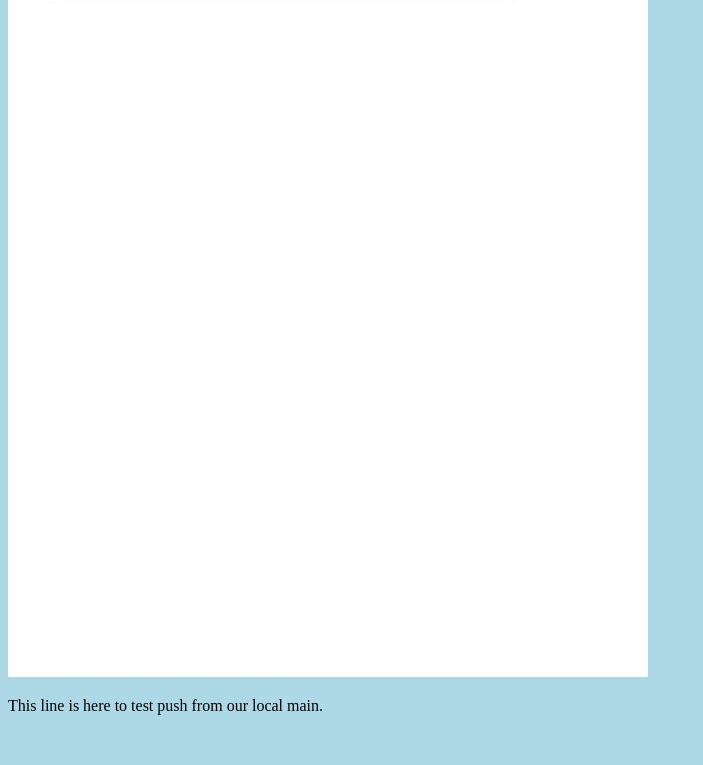
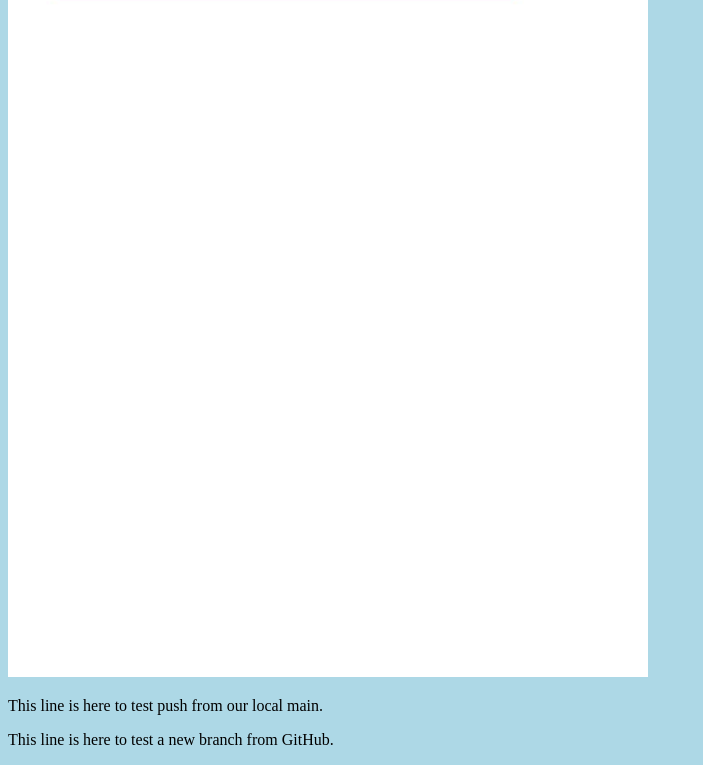
Before and after one commit to LexouLam/hello-world, a plain HTML site: page index.html in a window 1280 px wide. Shown: the part 1754-2519 px from the top of the page, without its empty margins (0-703 px from the left). Before the commit the page ends 2485 px from the top, so only its background shows below. Drawn offline with Linux system fonts and the light colour scheme.

Commit message:
Update index.html

```diff
--- a/index.html
+++ b/index.html
@@ -12,5 +12,7 @@
 <p>This line is here to show how merging works.</p>
 <div><img src="img_hello_git.jpg" alt="Hello Git" style="width:100%;max-width:640px"></div>
 <p>This line is here to test push from our local main.</p>
+<p>This line is here to test a new branch from GitHub.</p>
+
 </body>
 </html>
```
